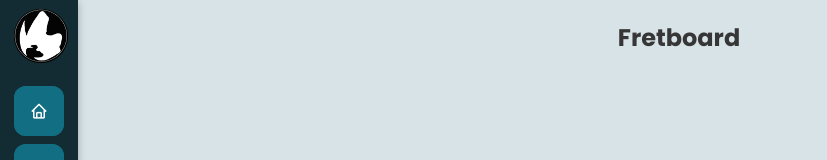
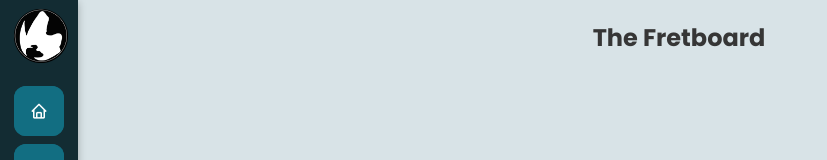
Before and after one commit to goldovsky/the-black-book, a Vue app: page /fretboard in a window 1280 px wide. Shown: the top 160 px of the page, without its empty margins (0-827 px from the left). Built offline with nearby package versions, Linux system fonts and the light colour scheme.

Commit message:
WIP before implementing fretboard

```diff
--- a/public/index.html
+++ b/public/index.html
@@ -13,13 +13,4 @@
     <div id="app"></div>
     <!-- built files will be auto injected -->
   </body>
-  <style>
-    /**
-    * * So the background from #app doesn't get margin of 8px
-    */
-    /* TODO : top maring to checks */
-    body {
-      margin: 0 !important;
-    }
-  </style>
 </html>
--- a/src/assets/css/styles.scss
+++ b/src/assets/css/styles.scss
@@ -3,6 +3,10 @@
 /*
 * === BODY, APP BACKGROUND ETC. ===
 */
+// So the background from #app doesn't get margin of 8px
+body {
+  margin: 0 !important;
+}
 html, body {
   height: 100%;
 }
--- /dev/null
+++ b/src/components/fretboard/TheFretboard.vue
@@ -0,0 +1,15 @@
+<template>
+  <h1>The Fretboard</h1>
+</template>
+
+<script>
+export default {
+    data() {
+        return {}
+    }
+}
+</script>
+
+<style>
+
+</style>
--- a/src/components/views/ViewFretboard.vue
+++ b/src/components/views/ViewFretboard.vue
@@ -1,9 +1,13 @@
 <template>
-  <h1>Fretboard</h1>
+  <the-fretboard></the-fretboard>
 </template>
 
 <script>
+import TheFretboard from './../fretboard/TheFretboard.vue';
 export default {
+  components: {
+    TheFretboard
+  }
 
 }
 </script>
```
